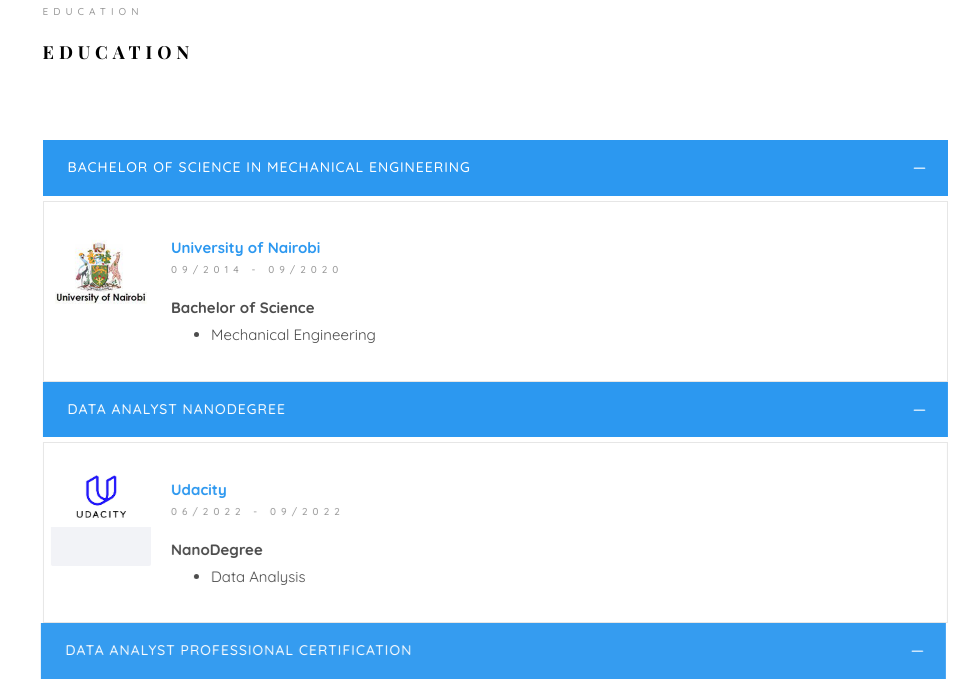
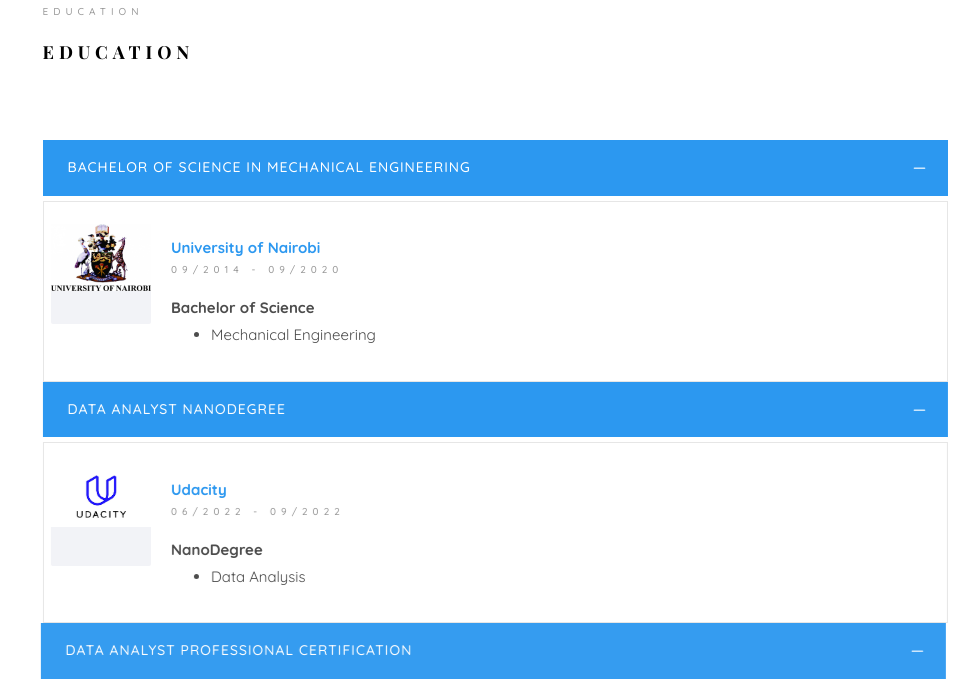
Before and after one commit to AlexOchoki/portifolio, a plain HTML site: page index.html in a window 1280 px wide. Shown: the part 3912-4594 px from the top of the page, without its empty margins (295-1274 px from the left). Drawn offline with nearby package versions, Linux system fonts and the light colour scheme; files whose address does not match are found by name; a web font is replaced by a local one.

Commit message:
Add files via upload

```diff
--- a/index.html
+++ b/index.html
@@ -500,7 +500,7 @@
 													<div class="row">
 														<div class="colorlib-feature edu-feature colorlib-feature-sm">
 															<div class="colorlib-icon">
-																<img src="images/uon.jfif" class="img-responsive"
+																<img src="images/UoN Logo_.jpg" class="img-responsive"
 																	alt="Western University">
 															</div>
 															<div class="colorlib-text edu-feature__desc">
```
